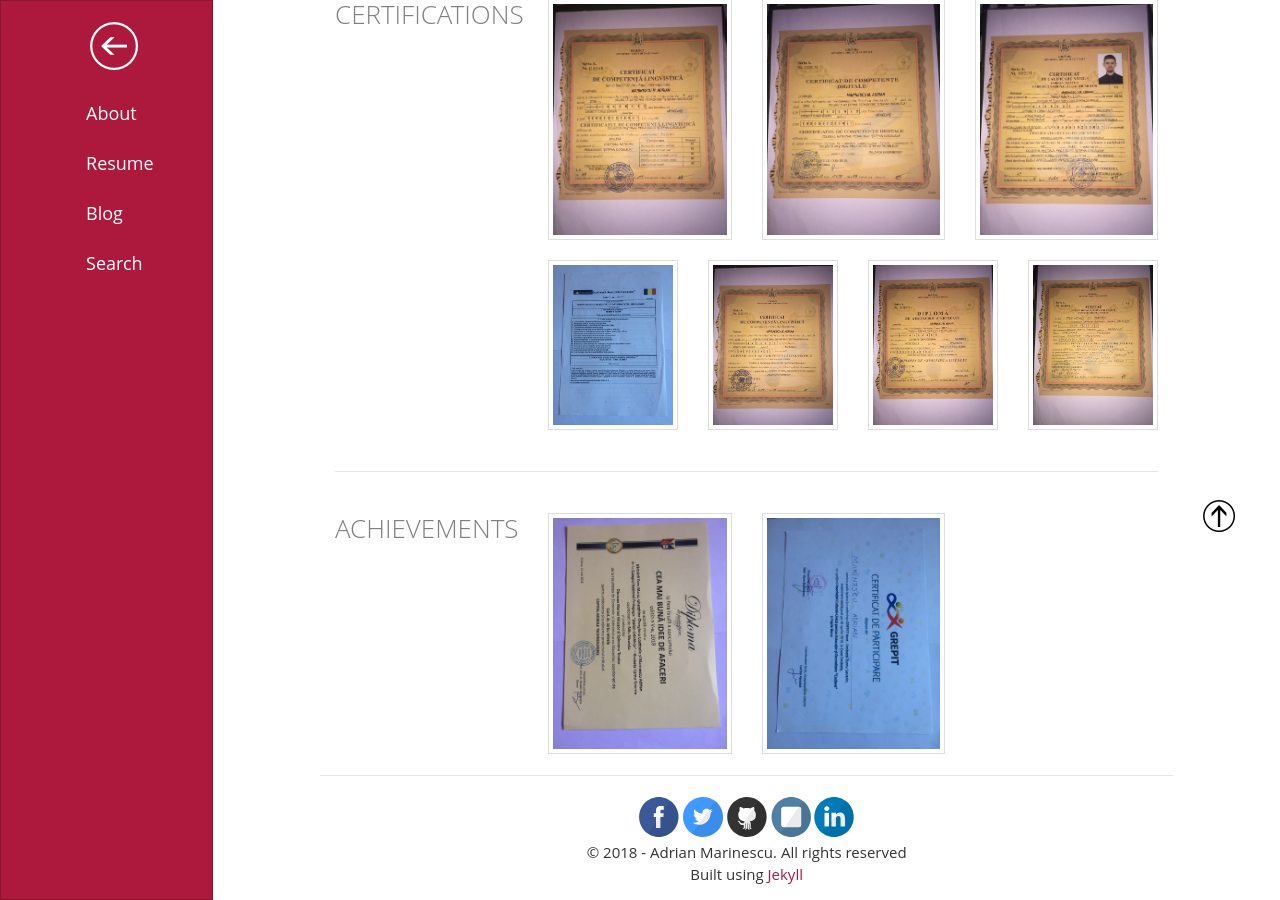
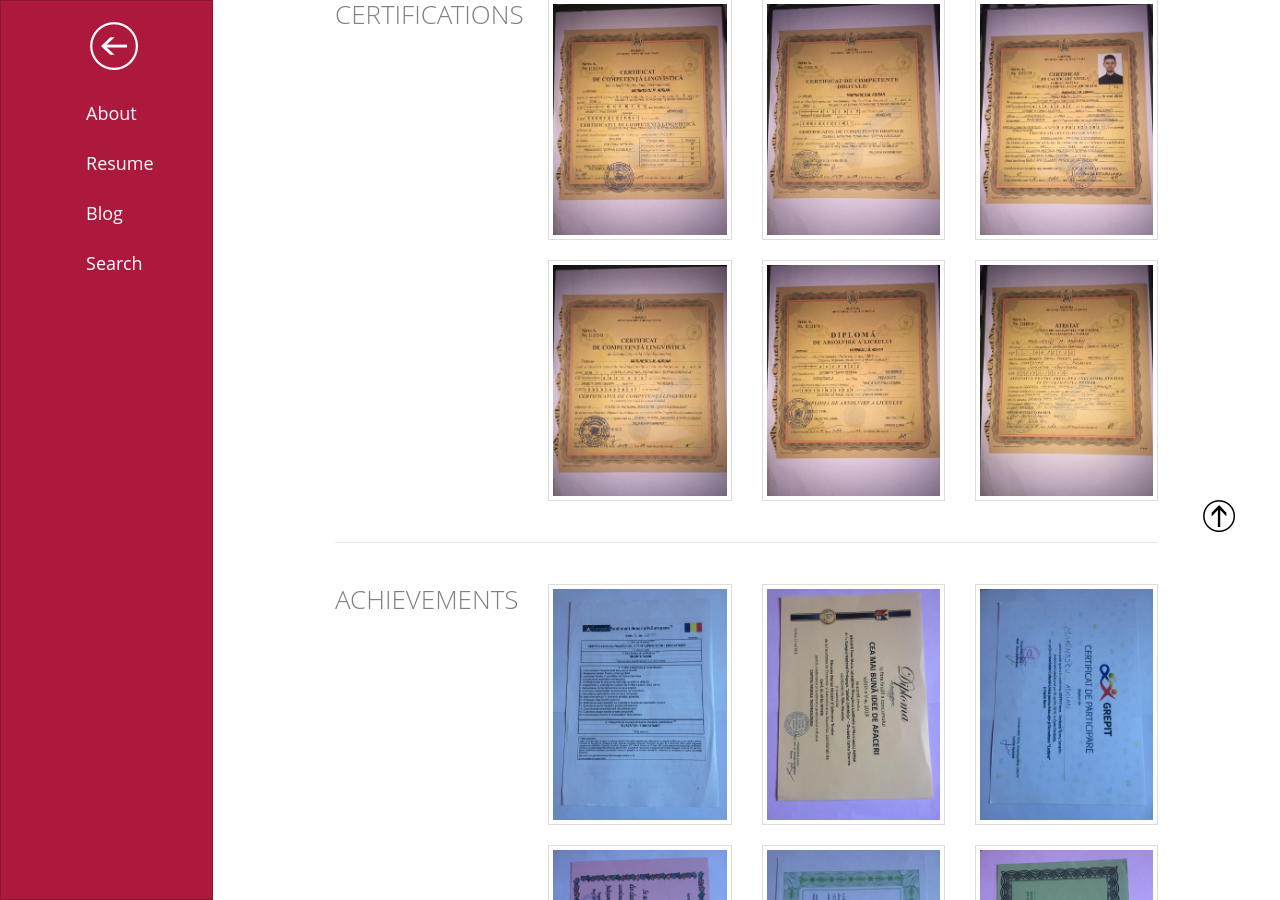
Before and after one commit to marinescuadrian/marinescuadrian.github.io, a Jekyll site: the page built from resume/index.md, in a window 1280 px wide and 900 px high, scrolled down 1115 px. Built offline with Jekyll 4.4.1, drawn with Linux system fonts in a browser that asks for light colours.

Commit message:
Add several achievements

```diff
--- a/resume/index.md
+++ b/resume/index.md
@@ -80,39 +80,34 @@
 	<div class="col-md-9">
 		<div class="row" style="margin-top: 20px;">
 			<div class="col-md-4">
-				<a href="{{site.url}}/img/resume/diploma_school_english.jpg" class="ltbox">
+				<a href="{{site.url}}/img/resume/diploma_school_english.jpg" class="ltbox" title="Advanced English Level Certificate">
 					<img class="img-responsive image-center thumbnail" src="{{site.url}}/img/resume/diploma_school_english.jpg" alt="Advanced English Level Certificate" />
 				</a>
 			</div>
 			<div class="col-md-4">
-				<a href="{{site.url}}/img/resume/diploma_school_informatics.jpg" class="ltbox">
+				<a href="{{site.url}}/img/resume/diploma_school_informatics.jpg" class="ltbox" title="Advanced Informatics Skills">
 					<img class="img-responsive image-center thumbnail" src="{{site.url}}/img/resume/diploma_school_informatics.jpg" alt="Advanced Informatics Skills" />
 				</a>
 			</div>
 			<div class="col-md-4">
-				<a href="{{site.url}}/img/resume/diploma_school_m4.jpg" class="ltbox">
+				<a href="{{site.url}}/img/resume/diploma_school_m4.jpg" class="ltbox" title="Collage Certificate level 4">
 					<img class="img-responsive image-center thumbnail" src="{{site.url}}/img/resume/diploma_school_m4.jpg" alt="Collage Certificate level 4" />
 				</a>
 			</div>
 		</div>
 		<div class="row" style="margin-top: 20px; margin-bottom: 20px;">
-			<div class="col-md-3">
-				<a href="{{site.url}}/img/resume/diploma_school_europass.jpg" class="ltbox">
-					<img class="img-responsive image-center thumbnail" src="{{site.url}}/img/resume/diploma_school_europass.jpg" alt="Europenean Teaching Certificate" />
-				</a>
-			</div>
-			<div class="col-md-3">
-				<a href="{{site.url}}/img/resume/diploma_school_romanian.jpg" class="ltbox">
+			<div class="col-md-4">
+				<a href="{{site.url}}/img/resume/diploma_school_romanian.jpg" class="ltbox" title="Advanced Romanian Level Certificate">
 					<img class="img-responsive image-center thumbnail" src="{{site.url}}/img/resume/diploma_school_romanian.jpg" alt="Advanced Romanian Level Certificate" />
 				</a>
 			</div>
-			<div class="col-md-3">
-				<a href="{{site.url}}/img/resume/diploma_highschool.jpg" class="ltbox">
+			<div class="col-md-4">
+				<a href="{{site.url}}/img/resume/diploma_highschool.jpg" class="ltbox" title="Highschool Certificate">
 					<img class="img-responsive image-center thumbnail" src="{{site.url}}/img/resume/diploma_highschool.jpg" alt="Highschool Certificate" />
 				</a>
 			</div>
-			<div class="col-md-3">
-				<a href="{{site.url}}/img/resume/diploma_school_teaching_english.jpg" class="ltbox">
+			<div class="col-md-4">
+				<a href="{{site.url}}/img/resume/diploma_school_teaching_english.jpg" class="ltbox" title="English Teaching Certificate">
 					<img class="img-responsive image-center thumbnail" src="{{site.url}}/img/resume/diploma_school_teaching_english.jpg" alt="English Teaching Certificate" />
 				</a>
 			</div>
@@ -127,13 +122,103 @@
 	<div class="col-md-9">
 		<div class="row" style="margin-top: 20px;">
 			<div class="col-md-4">
-				<a href="{{site.url}}/img/resume/award_best_business.jpg" class="ltbox">
+				<a href="{{site.url}}/img/resume/diploma_school_europass.jpg" class="ltbox" title="Europenean Teaching Certificate">
+					<img class="img-responsive image-center thumbnail" src="{{site.url}}/img/resume/diploma_school_europass.jpg" alt="Europenean Teaching Certificate" />
+				</a>
+			</div>
+			<div class="col-md-4">
+				<a href="{{site.url}}/img/resume/award_best_business.jpg" class="ltbox" title="Award for Best Business Idea">
 					<img class="img-responsive image-center thumbnail" src="{{site.url}}/img/resume/award_best_business.jpg" alt="Award for Best Business Idea" />
 				</a>
 			</div>
 			<div class="col-md-4">
-				<a href="{{site.url}}/img/resume/certificate_grepit.jpg" class="ltbox">
+				<a href="{{site.url}}/img/resume/certificate_grepit.jpg" class="ltbox" title="Volunteering at GrepIT">
 					<img class="img-responsive image-center thumbnail" src="{{site.url}}/img/resume/certificate_grepit.jpg" alt="Volunteering at GrepIT" />
+				</a>
+			</div>
+		</div>
+		<div class="row" style="margin-top: 20px; margin-bottom: 20px;">
+			<div class="col-md-4">
+				<a href="{{site.url}}/img/resume/award_informatics_april_2016.jpg" class="ltbox" title="Informatics Contest Award">
+					<img class="img-responsive image-center thumbnail" src="{{site.url}}/img/resume/award_informatics_april_2016.jpg" alt="Informatics Contest Award" />
+				</a>
+			</div>
+			<div class="col-md-4">
+				<a href="{{site.url}}/img/resume/award_informatics_april_2017.jpg" class="ltbox" title="Informatics Contest Award">
+					<img class="img-responsive image-center thumbnail" src="{{site.url}}/img/resume/award_informatics_april_2017.jpg" alt="Informatics Contest Award" />
+				</a>
+			</div>
+			<div class="col-md-4">
+				<a href="{{site.url}}/img/resume/award_informatics_feb_2015.jpg" class="ltbox" title="Informatics Contest Award">
+					<img class="img-responsive image-center thumbnail" src="{{site.url}}/img/resume/award_informatics_feb_2015.jpg" alt="Informatics Contest Award" />
+				</a>
+			</div>
+		</div>
+		<div class="row" style="margin-top: 20px; margin-bottom: 20px;">
+			<div class="col-md-4">
+				<a href="{{site.url}}/img/resume/award_informatics_feb_2016_1.jpg" class="ltbox" title="Informatics Contest Award">
+					<img class="img-responsive image-center thumbnail" src="{{site.url}}/img/resume/award_informatics_feb_2016_1.jpg" alt="Informatics Contest Award" />
+				</a>
+			</div>
+			<div class="col-md-4">
+				<a href="{{site.url}}/img/resume/award_informatics_feb_2016_2.jpg" class="ltbox" title="Informatics Contest Award">
+					<img class="img-responsive image-center thumbnail" src="{{site.url}}/img/resume/award_informatics_feb_2016_2.jpg" alt="Informatics Contest Award" />
+				</a>
+			</div>
+			<div class="col-md-4">
+				<a href="{{site.url}}/img/resume/award_informatics_june_2016.jpg" class="ltbox" title="Informatics Contest Award">
+					<img class="img-responsive image-center thumbnail" src="{{site.url}}/img/resume/award_informatics_june_2016.jpg" alt="Informatics Contest Award" />
+				</a>
+			</div>
+		</div>
+		<div class="row" style="margin-top: 20px; margin-bottom: 20px;">
+			<div class="col-md-4">
+				<a href="{{site.url}}/img/resume/award_informatics_march_2015.jpg" class="ltbox" title="Informatics Contest Award">
+					<img class="img-responsive image-center thumbnail" src="{{site.url}}/img/resume/award_informatics_march_2015.jpg" alt="Informatics Contest Award" />
+				</a>
+			</div>
+			<div class="col-md-4">
+				<a href="{{site.url}}/img/resume/award_informatics_may_2016.jpg" class="ltbox" title="Informatics Contest Award">
+					<img class="img-responsive image-center thumbnail" src="{{site.url}}/img/resume/award_informatics_may_2016.jpg" alt="Informatics Contest Award" />
+				</a>
+			</div>
+			<div class="col-md-4">
+				<a href="{{site.url}}/img/resume/award_mathematics_1.jpg" class="ltbox" title="Mathematics Contest Award">
+					<img class="img-responsive image-center thumbnail" src="{{site.url}}/img/resume/award_mathematics_1.jpg" alt="Mathematics Contest Award" />
+				</a>
+			</div>
+		</div>
+		<div class="row" style="margin-top: 20px; margin-bottom: 20px;">
+			<div class="col-md-4">
+				<a href="{{site.url}}/img/resume/award_mathematics_2.jpg" class="ltbox" title="Mathematics Contest Award">
+					<img class="img-responsive image-center thumbnail" src="{{site.url}}/img/resume/award_mathematics_2.jpg" alt="Mathematics Contest Award" />
+				</a>
+			</div>
+			<div class="col-md-4">
+				<a href="{{site.url}}/img/resume/award_school.jpg" class="ltbox" title="Best Student Award">
+					<img class="img-responsive image-center thumbnail" src="{{site.url}}/img/resume/award_school.jpg" alt="Best Student Award" />
+				</a>
+			</div>
+			<div class="col-md-4">
+				<a href="{{site.url}}/img/resume/certificate_bullying.jpg" class="ltbox" title="No bullying workshop certificate">
+					<img class="img-responsive image-center thumbnail" src="{{site.url}}/img/resume/certificate_bullying.jpg" alt="No bullying workshop certificate" />
+				</a>
+			</div>
+		</div>
+		<div class="row" style="margin-top: 20px; margin-bottom: 20px;">
+			<div class="col-md-4">
+				<a href="{{site.url}}/img/resume/award_biology.jpg" class="ltbox" title="Biology award">
+					<img class="img-responsive image-center thumbnail" src="{{site.url}}/img/resume/award_biology.jpg" alt="Biology award" />
+				</a>
+			</div>
+			<div class="col-md-4">
+				<a href="{{site.url}}/img/resume/award_chemistry.jpg" class="ltbox" title="Chemestry Award">
+					<img class="img-responsive image-center thumbnail" src="{{site.url}}/img/resume/award_chemistry.jpg" alt="Chemestry Award" />
+				</a>
+			</div>
+			<div class="col-md-4">
+				<a href="{{site.url}}/img/resume/award_religion.jpg" class="ltbox" title="Religion Award">
+					<img class="img-responsive image-center thumbnail" src="{{site.url}}/img/resume/award_religion.jpg" alt="Religion Award" />
 				</a>
 			</div>
 		</div>
```
